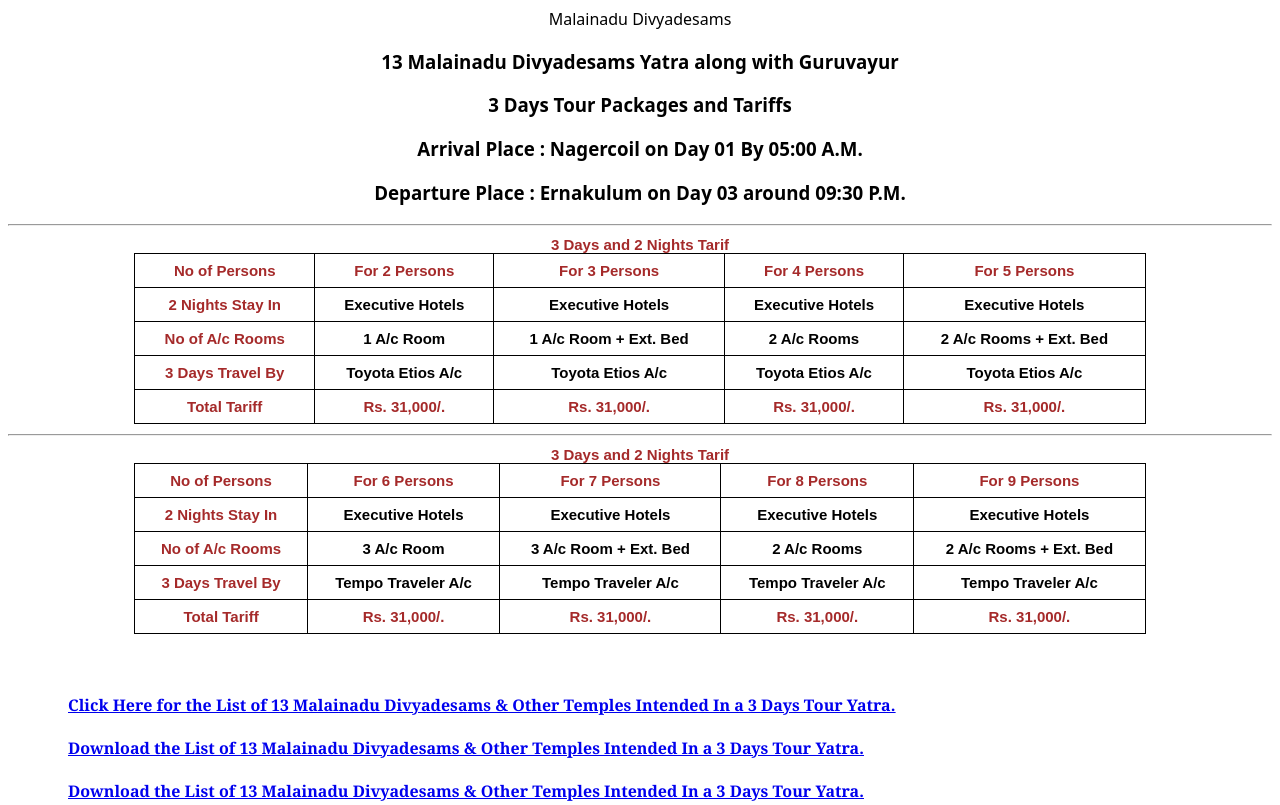
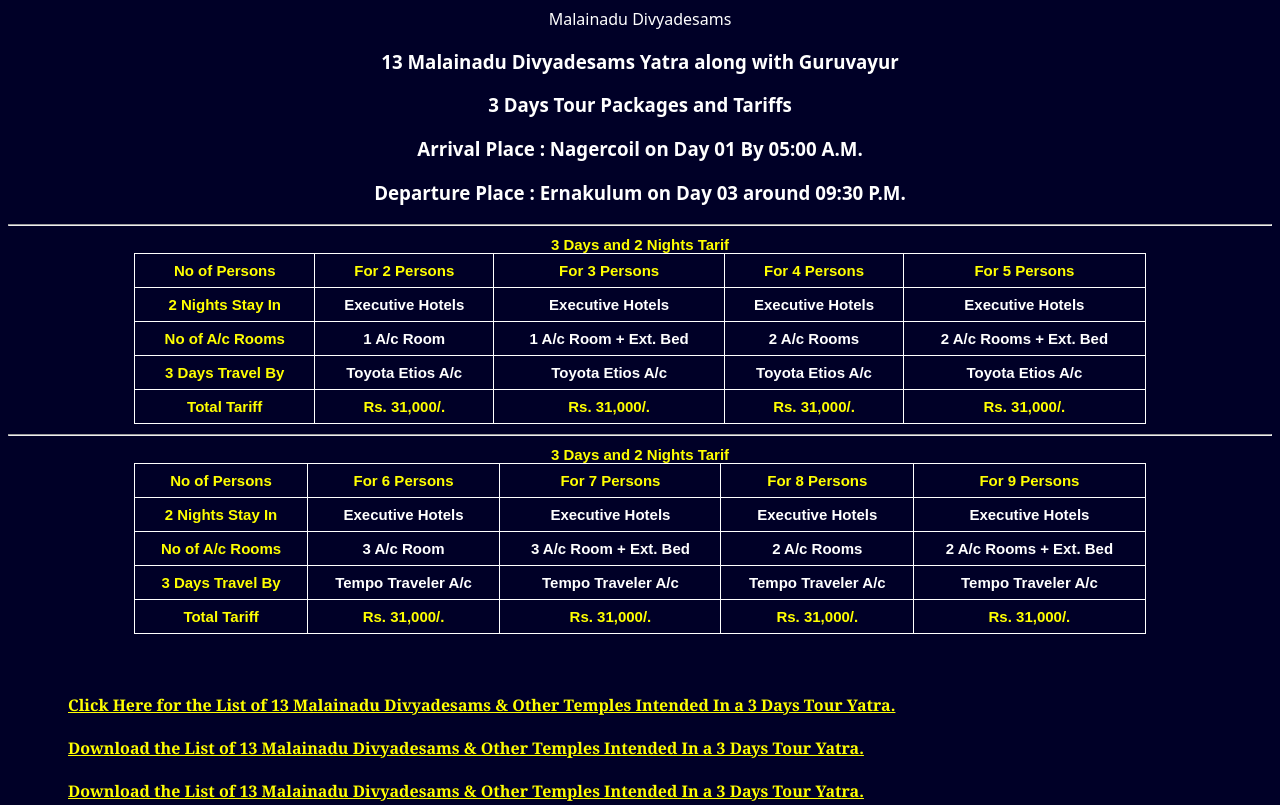
Before and after one commit to vishnuvijay27/subpage, a plain HTML site: page index.html in a window 1280 px wide. Shown: the top 805 px of the page. Drawn offline with Linux system fonts and the light colour scheme.

Commit message:
Update style.css

```diff
--- a/style.css
+++ b/style.css
@@ -1,5 +1,5 @@
 table, th, td{
-    border: 1px black solid;
+    border: 1px rgb(255, 255, 255) solid;
     border-collapse: collapse;
     padding:8px ;
     text-align: center;
@@ -7,8 +7,12 @@ table, th, td{
     font-weight: 600;
     font-size: 15px;
 }
+body{
+    background-color: rgb(0, 0, 39);
+    color: white;
+}
 .colordata{
-    color: brown;
+    color: yellow;
 }
 .para1, .para3{
     align-items: center;
@@ -23,8 +27,12 @@ table{
 .para4, .para5{
     margin: 60px ;
 }
+.para4{
+
+}
 h4{
     text-decoration: underline;
+    color: yellow;
     font-family: Cambria, Cochin, Georgia, Times, 'Times New Roman', serif;
 }
 p{
```
